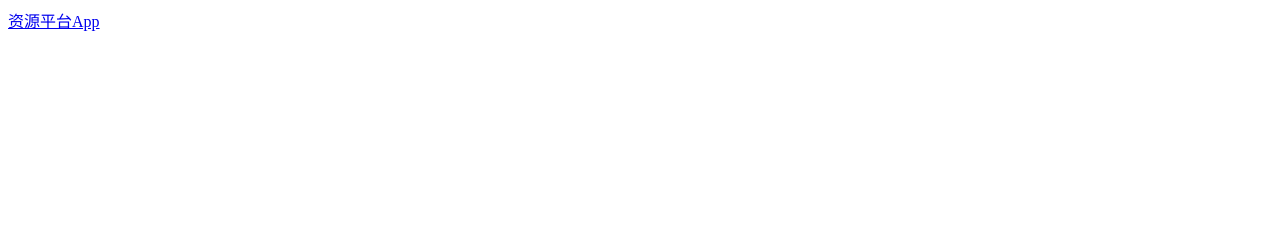
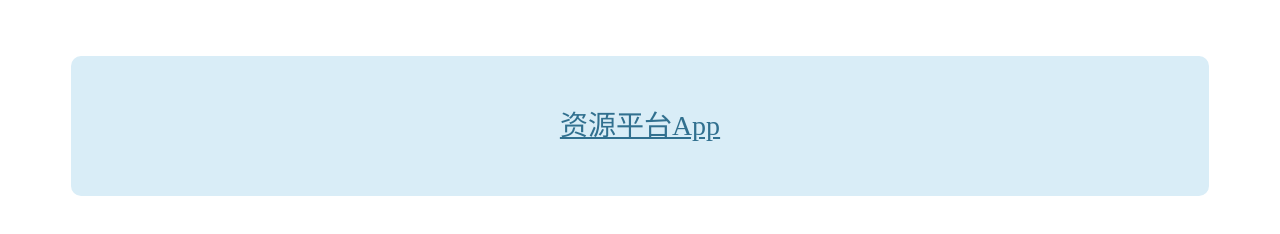
Before and after one commit to huhaibo/huhaibo.github.io, a plain HTML site: page ipa.html in a window 1280 px wide. Drawn offline with Linux system fonts and the light colour scheme.

Commit message:
add style

```diff
--- a/ipa.html
+++ b/ipa.html
@@ -7,6 +7,21 @@
 <meta name="description" content="">
 <meta name="keywords" content="">
 <link href="" rel="stylesheet">
+<style type="text/css">
+	a {
+  margin: 0 auto;
+  margin-top: 2em;
+  background-color: #d9edf7;
+  border-color: #bce8f1;
+  color: #31708f;
+  display: block;
+  line-height: 5em;
+  text-align: center;
+  width: 90%;
+  font-size: 28px;
+  border-radius: 10px;
+}
+</style>
 </head>
 <body>
     <a href="itms-services://?action=download-manifest&url=https://huhaibo.github.io/psrm/manifest.plist">资源平台App</a>
```
